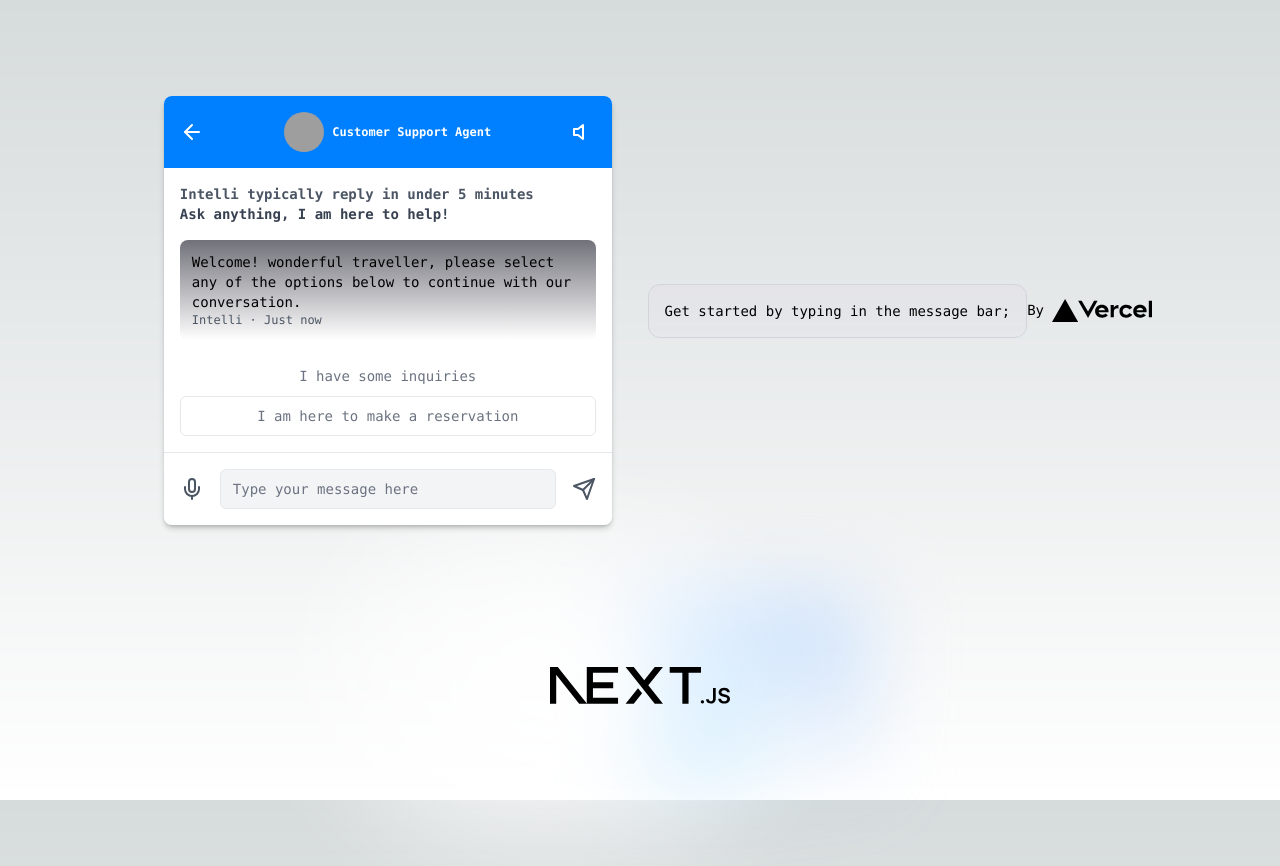
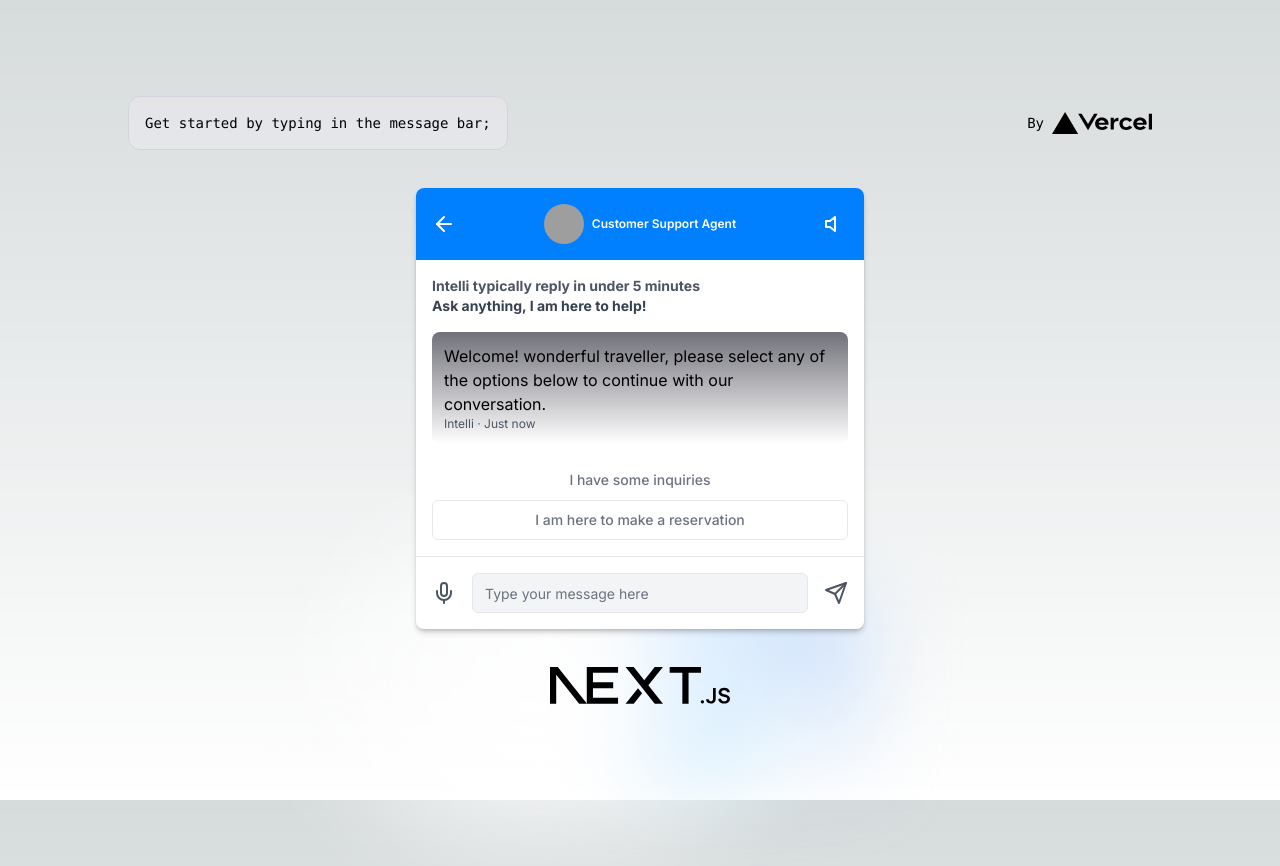
Before and after one commit to Intelli-Holdings/intelli-chatbot, a Next.js app in the folder my-app/: page / in a window 1280 px wide. Built offline with nearby package versions, Linux system fonts and the light colour scheme; grey boxes are pictures that could not be loaded.

Commit message:
add space

```diff
--- a/my-app/app/page.tsx
+++ b/my-app/app/page.tsx
@@ -6,7 +6,7 @@ export default function Home() {
   return (
     <main className="flex min-h-screen flex-col items-center justify-between p-24">
       <div className="z-10 max-w-5xl w-full items-center justify-between font-mono text-sm lg:flex">
-      <ChatWindow/>
+
 
         <p className="fixed left-0 top-0 flex w-full justify-center border-b border-gray-300 bg-gradient-to-b from-zinc-200 pb-6 pt-8 backdrop-blur-2xl dark:border-neutral-800 dark:bg-zinc-800/30 dark:from-inherit lg:static lg:w-auto  lg:rounded-xl lg:border lg:bg-gray-200 lg:p-4 lg:dark:bg-zinc-800/30">
           Get started by typing in the message bar;
@@ -30,6 +30,7 @@ export default function Home() {
           </a>
         </div>
       </div>
+      <ChatWindow/>
 
       <div className="relative flex place-items-center before:absolute before:h-[300px] before:w-full sm:before:w-[480px] before:-translate-x-1/2 before:rounded-full before:bg-gradient-radial before:from-white before:to-transparent before:blur-2xl before:content-[''] after:absolute after:-z-20 after:h-[180px] after:w-full sm:after:w-[240px] after:translate-x-1/3 after:bg-gradient-conic after:from-sky-200 after:via-blue-200 after:blur-2xl after:content-[''] before:dark:bg-gradient-to-br before:dark:from-transparent before:dark:to-blue-700 before:dark:opacity-10 after:dark:from-sky-900 after:dark:via-[#0141ff] after:dark:opacity-40 before:lg:h-[360px] z-[-1]">
         <Image
```
